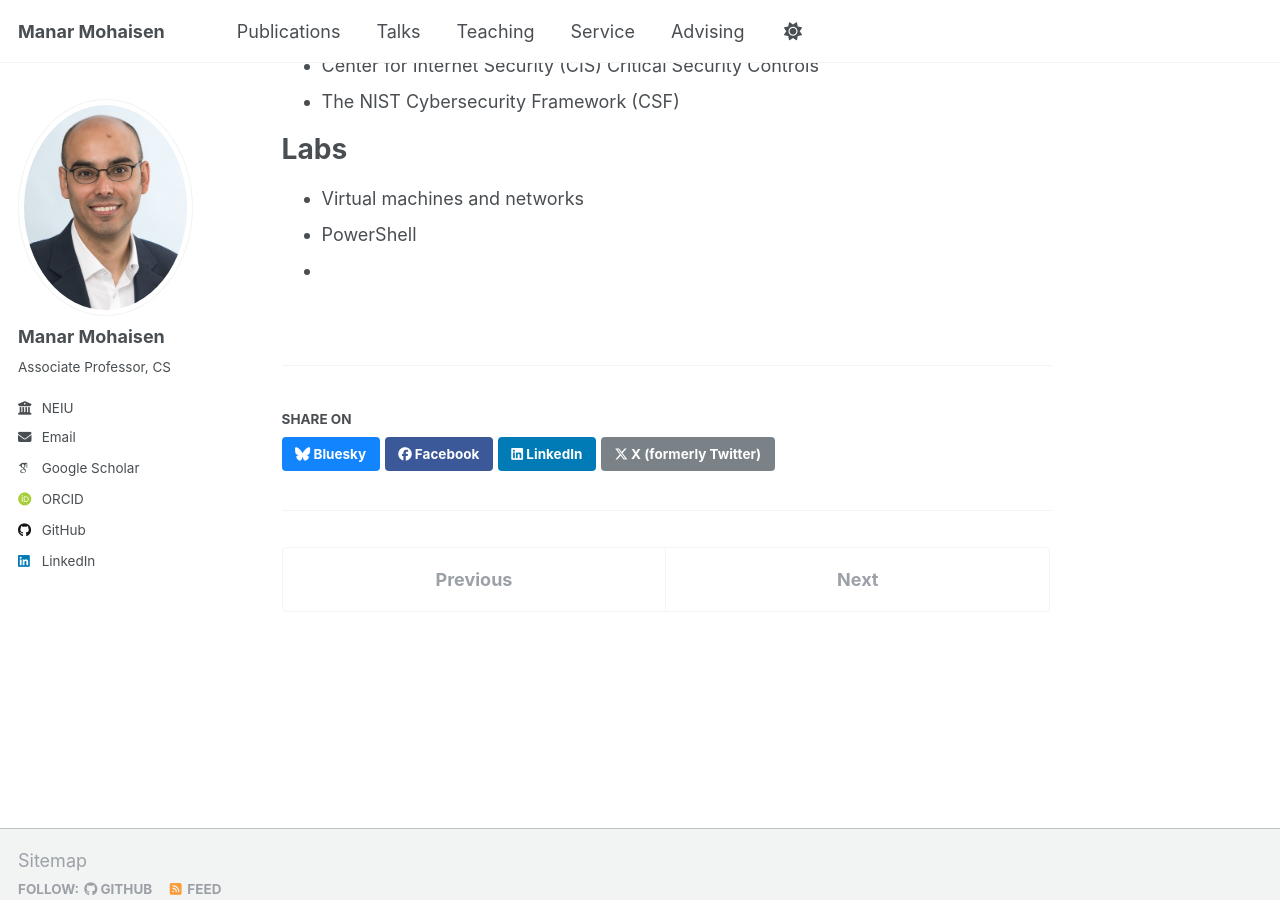
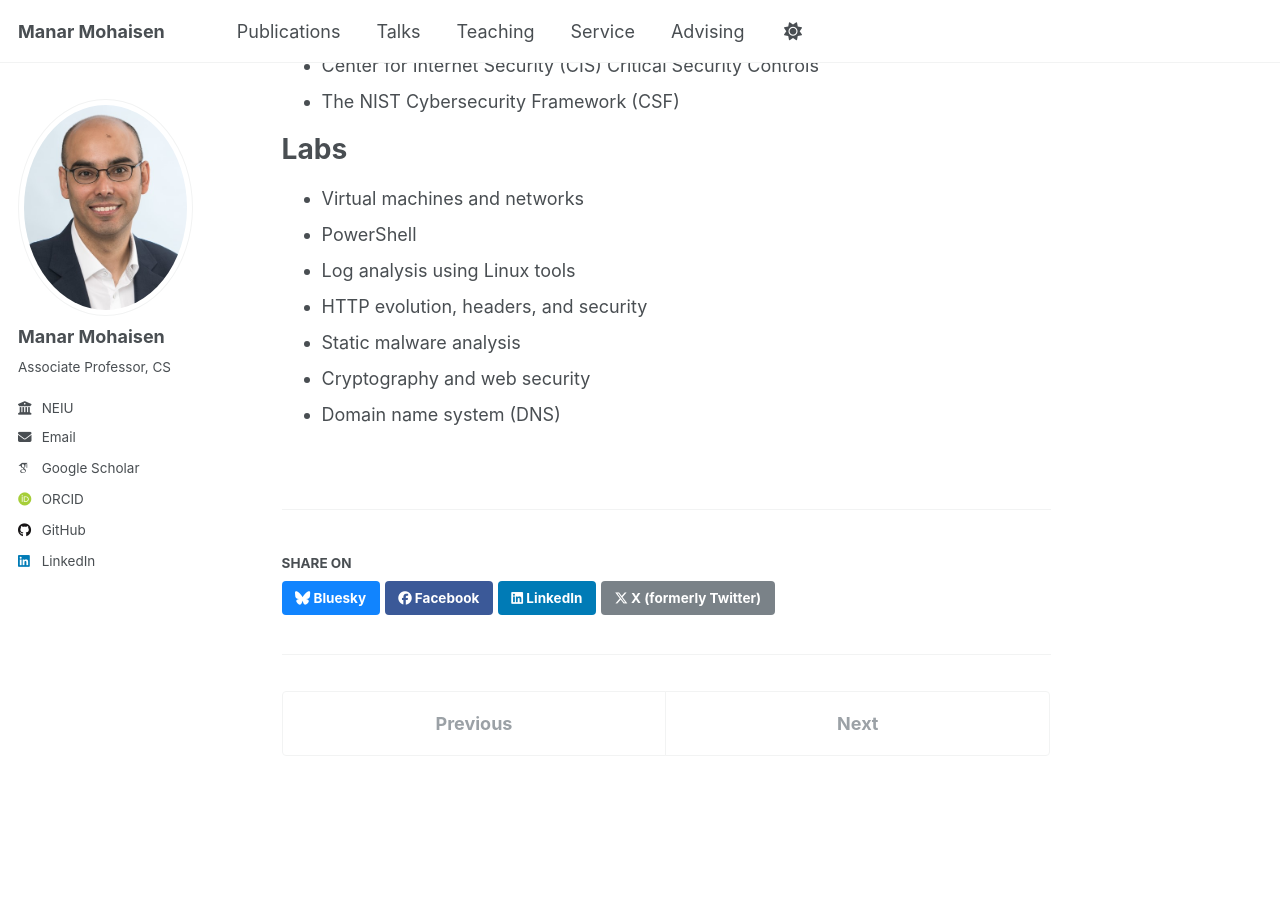
Before and after one commit to manarmohaisen/manarmohaisen.github.io, a Jekyll site: the page built from _teaching/cs360.md, in a window 1280 px wide and 900 px high, scrolled down 3405 px. Built offline with Jekyll 4.4.1, drawn with Linux system fonts in a browser that asks for light colours; some web fonts are replaced; a script that is not in the unit is left out.

Commit message:
Update cs360.md

```diff
--- a/_teaching/cs360.md
+++ b/_teaching/cs360.md
@@ -138,4 +138,8 @@ Labs
 ======
 - Virtual machines and networks
 - PowerShell
--
+- Log analysis using Linux tools
+- HTTP evolution, headers, and security
+- Static malware analysis
+- Cryptography and web security
+- Domain name system (DNS)
```
